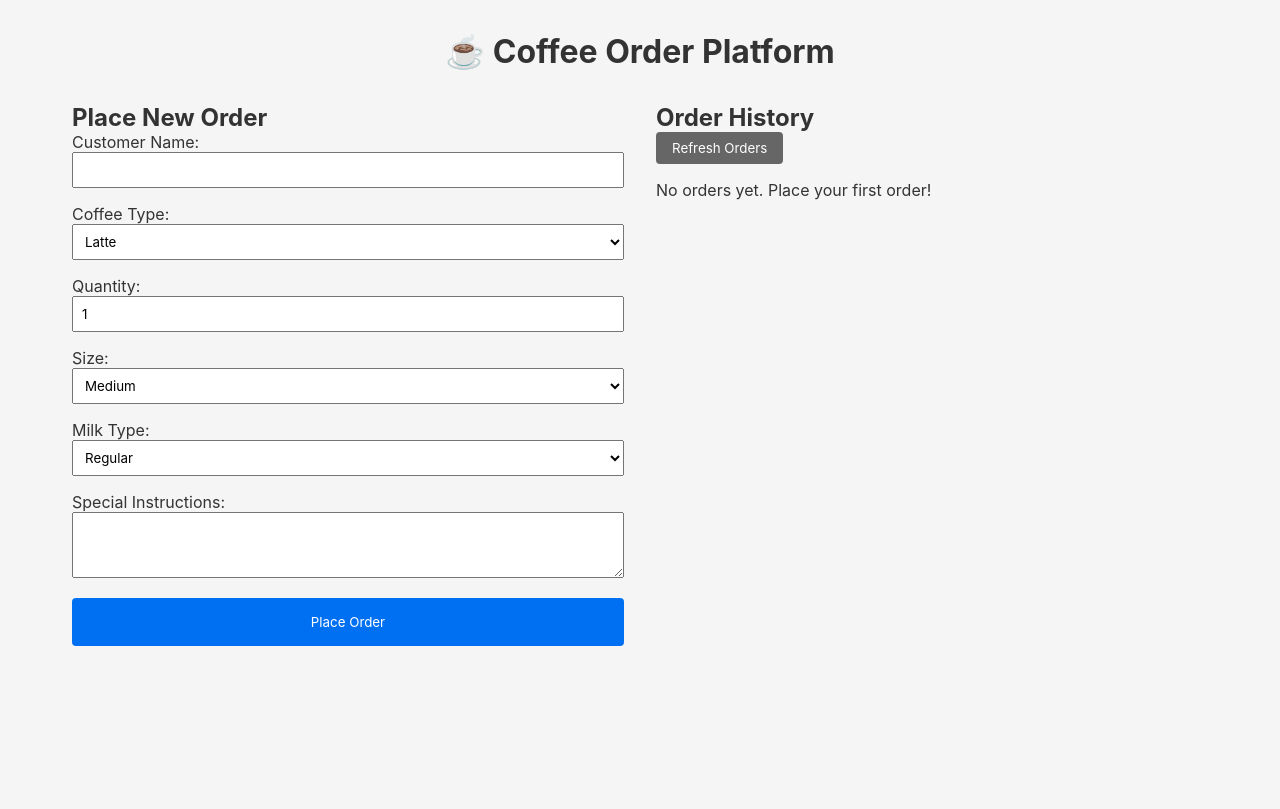
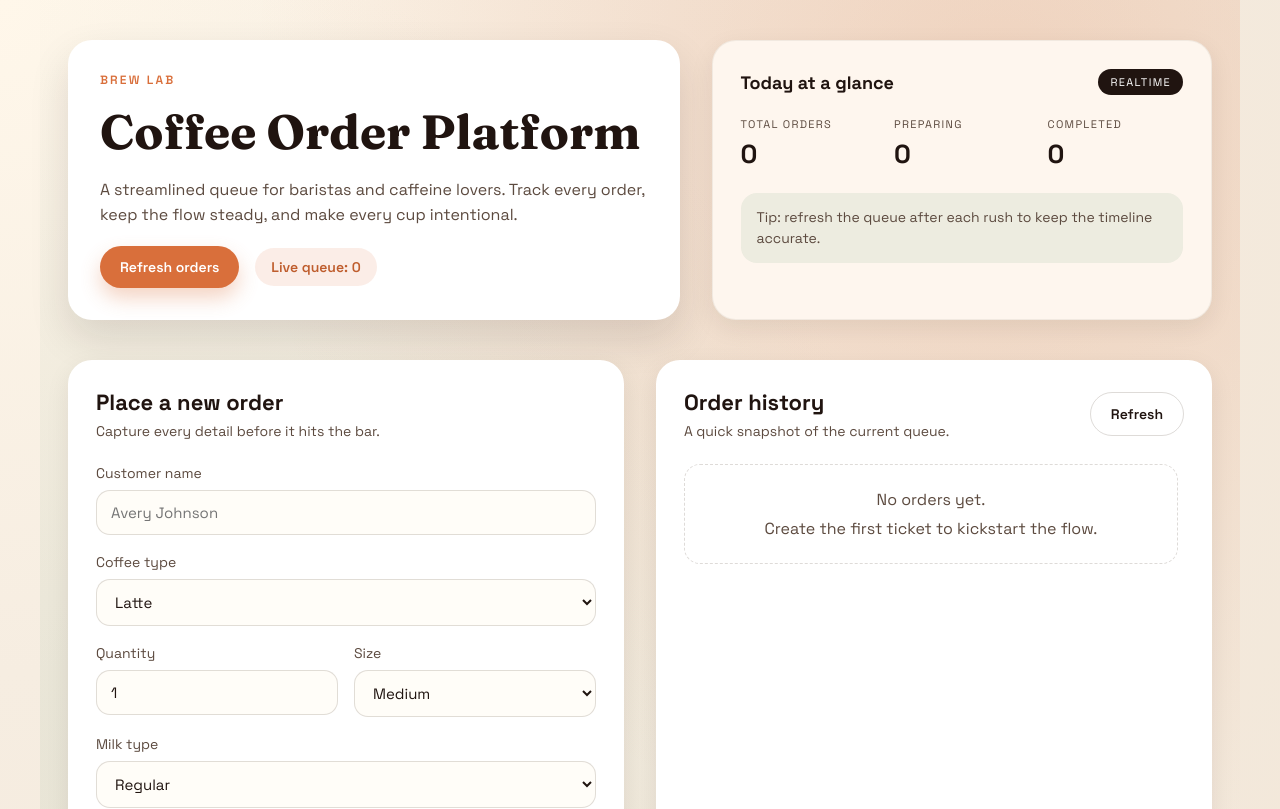
Before and after one commit to jenilparmar/coffee-order-platform, a Next.js app: page / in a window 1280 px wide. Shown: the top 809 px of the page. Built offline with nearby package versions, Linux system fonts and the light colour scheme.

Commit message:
Optimize frontend layout

```diff
--- a/app/globals.css
+++ b/app/globals.css
@@ -1,3 +1,19 @@
+@import url('https://fonts.googleapis.com/css2?family=Fraunces:opsz,wght@9..144,400;9..144,700&family=Space+Grotesk:wght@400;500;600;700&display=swap');
+
+:root {
+  color-scheme: light;
+  --paper: #fef6ee;
+  --ink: #201410;
+  --ink-soft: #5c4a3f;
+  --accent: #d96f3b;
+  --accent-strong: #bf5d2d;
+  --sage: #b8c9b2;
+  --foam: #ffffff;
+  --shadow: 0 18px 40px rgba(32, 20, 16, 0.12);
+  --shadow-soft: 0 8px 24px rgba(32, 20, 16, 0.08);
+  --radius: 24px;
+}
+
 * {
   box-sizing: border-box;
   margin: 0;
@@ -5,28 +21,398 @@
 }
 
 body {
-  font-family: -apple-system, BlinkMacSystemFont, 'Segoe UI', 'Roboto', 'Oxygen',
-    'Ubuntu', 'Cantarell', 'Fira Sans', 'Droid Sans', 'Helvetica Neue',
-    sans-serif;
+  font-family: 'Space Grotesk', 'Segoe UI', sans-serif;
   -webkit-font-smoothing: antialiased;
   -moz-osx-font-smoothing: grayscale;
-  background-color: #f5f5f5;
-  color: #333;
+  background: radial-gradient(circle at top left, #fff7ea 0%, #f6ede1 40%, #f2e7d9 100%);
+  color: var(--ink);
+  min-height: 100vh;
 }
 
 input, select, textarea, button {
   font-family: inherit;
 }
 
+button {
+  border: none;
+  background: transparent;
+}
+
 input:focus, select:focus, textarea:focus {
-  outline: 2px solid #0070f3;
+  outline: 2px solid rgba(217, 111, 59, 0.6);
   outline-offset: 2px;
 }
 
-button:hover {
-  opacity: 0.9;
+.page {
+  padding: 40px 28px 60px;
+  max-width: 1200px;
+  margin: 0 auto;
+  display: flex;
+  flex-direction: column;
+  gap: 40px;
+  position: relative;
 }
 
-button:active {
-  transform: translateY(1px);
+.page::before {
+  content: '';
+  position: absolute;
+  inset: 0;
+  background: radial-gradient(circle at 80% 10%, rgba(217, 111, 59, 0.2), transparent 55%),
+    radial-gradient(circle at 10% 70%, rgba(184, 201, 178, 0.25), transparent 60%);
+  pointer-events: none;
+  z-index: 0;
 }
+
+.hero,
+.content-grid {
+  position: relative;
+  z-index: 1;
+}
+
+.hero {
+  display: grid;
+  grid-template-columns: minmax(0, 1.1fr) minmax(0, 0.9fr);
+  gap: 32px;
+  align-items: stretch;
+}
+
+.hero-content {
+  background: var(--foam);
+  border-radius: var(--radius);
+  padding: 32px;
+  box-shadow: var(--shadow);
+  display: flex;
+  flex-direction: column;
+  gap: 18px;
+  animation: rise 0.6s ease-out;
+}
+
+.eyebrow {
+  text-transform: uppercase;
+  letter-spacing: 0.18em;
+  font-size: 12px;
+  color: var(--accent);
+  font-weight: 600;
+}
+
+h1 {
+  font-family: 'Fraunces', 'Times New Roman', serif;
+  font-size: clamp(32px, 4vw, 48px);
+  line-height: 1.1;
+}
+
+.lead {
+  color: var(--ink-soft);
+  font-size: 16px;
+  line-height: 1.6;
+}
+
+.hero-actions {
+  display: flex;
+  flex-wrap: wrap;
+  gap: 16px;
+  align-items: center;
+}
+
+.pill {
+  background: rgba(217, 111, 59, 0.12);
+  color: var(--accent-strong);
+  padding: 10px 16px;
+  border-radius: 999px;
+  font-weight: 600;
+  font-size: 14px;
+}
+
+.hero-card {
+  background: var(--paper);
+  border-radius: var(--radius);
+  padding: 28px;
+  box-shadow: var(--shadow-soft);
+  display: flex;
+  flex-direction: column;
+  gap: 22px;
+  border: 1px solid rgba(92, 74, 63, 0.08);
+  animation: rise 0.6s ease-out 0.1s both;
+}
+
+.hero-card-header {
+  display: flex;
+  align-items: center;
+  justify-content: space-between;
+  gap: 12px;
+}
+
+.hero-card h2 {
+  font-size: 18px;
+}
+
+.badge {
+  background: var(--ink);
+  color: var(--foam);
+  padding: 6px 12px;
+  border-radius: 999px;
+  font-size: 11px;
+  text-transform: uppercase;
+  letter-spacing: 0.12em;
+}
+
+.hero-stats {
+  display: grid;
+  grid-template-columns: repeat(3, minmax(0, 1fr));
+  gap: 18px;
+}
+
+.stat-label {
+  text-transform: uppercase;
+  letter-spacing: 0.12em;
+  font-size: 11px;
+  color: var(--ink-soft);
+}
+
+.stat-value {
+  font-size: 26px;
+  font-weight: 700;
+  margin-top: 6px;
+}
+
+.hero-note {
+  background: rgba(184, 201, 178, 0.25);
+  padding: 14px 16px;
+  border-radius: 16px;
+  color: var(--ink-soft);
+  font-size: 14px;
+  line-height: 1.5;
+}
+
+.content-grid {
+  display: grid;
+  grid-template-columns: minmax(0, 1fr) minmax(0, 1fr);
+  gap: 32px;
+}
+
+.panel {
+  background: var(--foam);
+  border-radius: var(--radius);
+  padding: 28px;
+  box-shadow: var(--shadow-soft);
+  display: flex;
+  flex-direction: column;
+  gap: 24px;
+}
+
+.panel-header {
+  display: flex;
+  align-items: center;
+  justify-content: space-between;
+  gap: 12px;
+}
+
+.panel h2 {
+  font-size: 22px;
+  margin-bottom: 6px;
+}
+
+.panel-subtitle {
+  color: var(--ink-soft);
+  font-size: 14px;
+}
+
+.order-form {
+  display: flex;
+  flex-direction: column;
+  gap: 18px;
+}
+
+.field {
+  display: flex;
+  flex-direction: column;
+  gap: 8px;
+  font-size: 14px;
+  color: var(--ink-soft);
+}
+
+.field input,
+.field select,
+.field textarea {
+  border: 1px solid rgba(92, 74, 63, 0.18);
+  border-radius: 14px;
+  padding: 12px 14px;
+  background: #fffdf8;
+  color: var(--ink);
+  font-size: 15px;
+}
+
+.field-row {
+  display: grid;
+  grid-template-columns: repeat(2, minmax(0, 1fr));
+  gap: 16px;
+}
+
+.button {
+  padding: 12px 20px;
+  border-radius: 999px;
+  font-weight: 600;
+  font-size: 14px;
+  cursor: pointer;
+  transition: transform 0.2s ease, box-shadow 0.2s ease, background 0.2s ease;
+}
+
+.button.primary {
+  background: var(--accent);
+  color: var(--foam);
+  box-shadow: 0 10px 20px rgba(217, 111, 59, 0.3);
+}
+
+.button.primary:hover {
+  background: var(--accent-strong);
+  transform: translateY(-1px);
+}
+
+.button.ghost {
+  border: 1px solid rgba(92, 74, 63, 0.2);
+  color: var(--ink);
+  background: transparent;
+}
+
+.button.ghost:hover {
+  background: rgba(217, 111, 59, 0.1);
+}
+
+.order-list {
+  display: flex;
+  flex-direction: column;
+  gap: 18px;
+  max-height: 560px;
+  overflow-y: auto;
+  padding-right: 6px;
+}
+
+.empty-state {
+  border: 1px dashed rgba(92, 74, 63, 0.2);
+  border-radius: 16px;
+  padding: 24px;
+  text-align: center;
+  color: var(--ink-soft);
+  display: flex;
+  flex-direction: column;
+  gap: 8px;
+}
+
+.order-card {
+  background: #fffdf9;
+  border-radius: 20px;
+  padding: 20px;
+  border: 1px solid rgba(92, 74, 63, 0.12);
+  display: flex;
+  flex-direction: column;
+  gap: 14px;
+  animation: rise 0.5s ease-out;
+}
+
+.order-card-header {
+  display: flex;
+  align-items: flex-start;
+  justify-content: space-between;
+  gap: 16px;
+}
+
+.order-card h3 {
+  font-size: 18px;
+}
+
+.order-meta {
+  color: var(--ink-soft);
+  font-size: 13px;
+}
+
+.status {
+  padding: 6px 14px;
+  border-radius: 999px;
+  font-size: 12px;
+  text-transform: capitalize;
+  font-weight: 600;
+  background: rgba(92, 74, 63, 0.12);
+  color: var(--ink-soft);
+}
+
+.status.preparing {
+  background: rgba(217, 111, 59, 0.2);
+  color: var(--accent-strong);
+}
+
+.status.completed {
+  background: rgba(87, 145, 104, 0.2);
+  color: #3f6e4c;
+}
+
+.order-details {
+  display: grid;
+  grid-template-columns: repeat(2, minmax(0, 1fr));
+  gap: 12px 18px;
+  font-size: 14px;
+}
+
+.order-details p {
+  display: flex;
+  flex-direction: column;
+  gap: 4px;
+}
+
+.order-details strong {
+  color: var(--ink-soft);
+  font-weight: 600;
+  font-size: 12px;
+  text-transform: uppercase;
+  letter-spacing: 0.08em;
+}
+
+.order-note {
+  background: rgba(184, 201, 178, 0.25);
+  border-radius: 14px;
+  padding: 12px 14px;
+  color: var(--ink-soft);
+  font-size: 13px;
+}
+
+@keyframes rise {
+  from {
+    opacity: 0;
+    transform: translateY(12px);
+  }
+  to {
+    opacity: 1;
+    transform: translateY(0);
+  }
+}
+
+@media (max-width: 980px) {
+  .hero,
+  .content-grid {
+    grid-template-columns: 1fr;
+  }
+
+  .panel-header {
+    flex-direction: column;
+    align-items: flex-start;
+  }
+}
+
+@media (max-width: 640px) {
+  .page {
+    padding: 28px 18px 40px;
+  }
+
+  .hero-content,
+  .hero-card,
+  .panel {
+    padding: 22px;
+  }
+
+  .field-row {
+    grid-template-columns: 1fr;
+  }
+
+  .order-details {
+    grid-template-columns: 1fr;
+  }
+}
--- a/app/page.tsx
+++ b/app/page.tsx
@@ -73,33 +73,80 @@ export default function Home() {
     }));
   };
 
+  const totalOrders = orders.length;
+  const preparingOrders = orders.filter(order => order.status === 'preparing').length;
+  const completedOrders = orders.filter(order => order.status === 'completed').length;
+
   return (
-    <div style={{ padding: '2rem', maxWidth: '1200px', margin: '0 auto' }}>
-      <h1 style={{ textAlign: 'center', marginBottom: '2rem' }}>☕ Coffee Order Platform</h1>
+    <div className="page">
+      <header className="hero">
+        <div className="hero-content">
+          <p className="eyebrow">Brew Lab</p>
+          <h1>Coffee Order Platform</h1>
+          <p className="lead">
+            A streamlined queue for baristas and caffeine lovers. Track every order, keep the flow steady,
+            and make every cup intentional.
+          </p>
+          <div className="hero-actions">
+            <button className="button primary" type="button" onClick={fetchOrders}>
+              Refresh orders
+            </button>
+            <div className="pill">Live queue: {totalOrders}</div>
+          </div>
+        </div>
+        <div className="hero-card">
+          <div className="hero-card-header">
+            <h2>Today at a glance</h2>
+            <span className="badge">Realtime</span>
+          </div>
+          <div className="hero-stats">
+            <div>
+              <p className="stat-label">Total orders</p>
+              <p className="stat-value">{totalOrders}</p>
+            </div>
+            <div>
+              <p className="stat-label">Preparing</p>
+              <p className="stat-value">{preparingOrders}</p>
+            </div>
+            <div>
+              <p className="stat-label">Completed</p>
+              <p className="stat-value">{completedOrders}</p>
+            </div>
+          </div>
+          <div className="hero-note">
+            <p>Tip: refresh the queue after each rush to keep the timeline accurate.</p>
+          </div>
+        </div>
+      </header>
 
-      <div style={{ display: 'grid', gridTemplateColumns: '1fr 1fr', gap: '2rem' }}>
+      <main className="content-grid">
+        <section className="panel form-panel">
+          <div className="panel-header">
             <div>
-          <h2>Place New Order</h2>
-          <form onSubmit={handleSubmit} style={{ display: 'flex', flexDirection: 'column', gap: '1rem' }}>
-            <div>
-              <label>Customer Name:</label>
+              <h2>Place a new order</h2>
+              <p className="panel-subtitle">Capture every detail before it hits the bar.</p>
+            </div>
+          </div>
+
+          <form onSubmit={handleSubmit} className="order-form">
+            <label className="field">
+              <span>Customer name</span>
               <input
                 type="text"
                 name="customerName"
                 value={formData.customerName}
                 onChange={handleInputChange}
                 required
-                style={{ width: '100%', padding: '0.5rem' }}
+                placeholder="Avery Johnson"
               />
-            </div>
+            </label>
 
-            <div>
-              <label>Coffee Type:</label>
+            <label className="field">
+              <span>Coffee type</span>
               <select
                 name="coffeeType"
                 value={formData.coffeeType}
                 onChange={handleInputChange}
-                style={{ width: '100%', padding: '0.5rem' }}
               >
                 <option value="espresso">Espresso</option>
                 <option value="latte">Latte</option>
@@ -107,41 +154,40 @@ export default function Home() {
                 <option value="americano">Americano</option>
                 <option value="mocha">Mocha</option>
               </select>
-            </div>
+            </label>
 
-            <div>
-              <label>Quantity:</label>
+            <div className="field-row">
+              <label className="field">
+                <span>Quantity</span>
                 <input
                   type="number"
                   name="quantity"
                   value={formData.quantity}
                   onChange={handleInputChange}
                   min="1"
-                style={{ width: '100%', padding: '0.5rem' }}
                 />
-            </div>
+              </label>
 
-            <div>
-              <label>Size:</label>
+              <label className="field">
+                <span>Size</span>
                 <select
                   name="size"
                   value={formData.size}
                   onChange={handleInputChange}
-                style={{ width: '100%', padding: '0.5rem' }}
                 >
                   <option value="small">Small</option>
                   <option value="medium">Medium</option>
                   <option value="large">Large</option>
                 </select>
+              </label>
             </div>
 
-            <div>
-              <label>Milk Type:</label>
+            <label className="field">
+              <span>Milk type</span>
               <select
                 name="milkType"
                 value={formData.milkType}
                 onChange={handleInputChange}
-                style={{ width: '100%', padding: '0.5rem' }}
               >
                 <option value="regular">Regular</option>
                 <option value="skim">Skim</option>
@@ -150,88 +196,83 @@ export default function Home() {
                 <option value="oat">Oat</option>
                 <option value="none">None</option>
               </select>
-            </div>
+            </label>
 
-            <div>
-              <label>Special Instructions:</label>
+            <label className="field">
+              <span>Special instructions</span>
               <textarea
                 name="specialInstructions"
                 value={formData.specialInstructions}
                 onChange={handleInputChange}
                 rows={3}
-                style={{ width: '100%', padding: '0.5rem' }}
+                placeholder="Extra hot, no foam, cinnamon on top"
               />
+            </label>
+
+            <button className="button primary" type="submit">
+              Place order
+            </button>
+          </form>
+        </section>
+
+        <section className="panel history-panel">
+          <div className="panel-header">
+            <div>
+              <h2>Order history</h2>
+              <p className="panel-subtitle">A quick snapshot of the current queue.</p>
+            </div>
+            <button className="button ghost" type="button" onClick={fetchOrders}>
+              Refresh
+            </button>
           </div>
 
-            <button
-              type="submit"
-              style={{
-                padding: '1rem',
-                backgroundColor: '#0070f3',
-                color: 'white',
-                border: 'none',
-                borderRadius: '4px',
-                cursor: 'pointer'
-              }}
-            >
-              Place Order
-            </button>
-          </form>
+          <div className="order-list">
+            {orders.length === 0 ? (
+              <div className="empty-state">
+                <p>No orders yet.</p>
+                <span>Create the first ticket to kickstart the flow.</span>
               </div>
-
-        <div>
-          <h2>Order History</h2>
-          <button
-            onClick={fetchOrders}
-            style={{
-              marginBottom: '1rem',
-              padding: '0.5rem 1rem',
-              backgroundColor: '#666',
-              color: 'white',
-              border: 'none',
-              borderRadius: '4px',
-              cursor: 'pointer'
-            }}
-          >
-            Refresh Orders
-          </button>
-
-          <div style={{ maxHeight: '500px', overflowY: 'auto' }}>
-            {orders.length === 0 ? (
-              <p>No orders yet. Place your first order!</p>
             ) : (
               orders.map(order => (
-                <div
-                  key={order.id}
-                  style={{
-                    border: '1px solid #ddd',
-                    padding: '1rem',
-                    marginBottom: '1rem',
-                    borderRadius: '4px'
-                  }}
-                >
+                <article key={order.id} className="order-card">
+                  <div className="order-card-header">
+                    <div>
                       <h3>Order #{order.id}</h3>
-                  <p><strong>Customer:</strong> {order.customerName}</p>
-                  <p><strong>Coffee:</strong> {order.coffeeType} ({order.size})</p>
-                  <p><strong>Quantity:</strong> {order.quantity}</p>
-                  <p><strong>Milk:</strong> {order.milkType}</p>
-                  <p><strong>Total:</strong> ${order.total}</p>
-                  <p><strong>Status:</strong> <span style={{
-                    color: order.status === 'completed' ? 'green' :
-                           order.status === 'preparing' ? 'orange' : 'gray'
-                  }}>
-                    {order.status}
-                  </span></p>
+                      <p className="order-meta">{new Date(order.createdAt).toLocaleString()}</p>
+                    </div>
+                    <span className={`status ${order.status}`}>{order.status}</span>
+                  </div>
+                  <div className="order-details">
+                    <p>
+                      <strong>Customer</strong>
+                      <span>{order.customerName}</span>
+                    </p>
+                    <p>
+                      <strong>Coffee</strong>
+                      <span>{order.coffeeType} ({order.size})</span>
+                    </p>
+                    <p>
+                      <strong>Milk</strong>
+                      <span>{order.milkType}</span>
+                    </p>
+                    <p>
+                      <strong>Quantity</strong>
+                      <span>{order.quantity}</span>
+                    </p>
+                    <p>
+                      <strong>Total</strong>
+                      <span>${order.total.toFixed(2)}</span>
+                    </p>
+                  </div>
                   {order.specialInstructions && (
-                    <p><strong>Instructions:</strong> {order.specialInstructions}</p>
+                    <p className="order-note">{order.specialInstructions}</p>
                   )}
-                  <p><small>{new Date(order.createdAt).toLocaleString()}</small></p>
-                </div>
+                </article>
               ))
             )}
           </div>
-        </div>
-      </div>
+        </section>
+      </main>
     </div>
   );
 }
```
Lines whose indentation alone changed are shown as unchanged.
